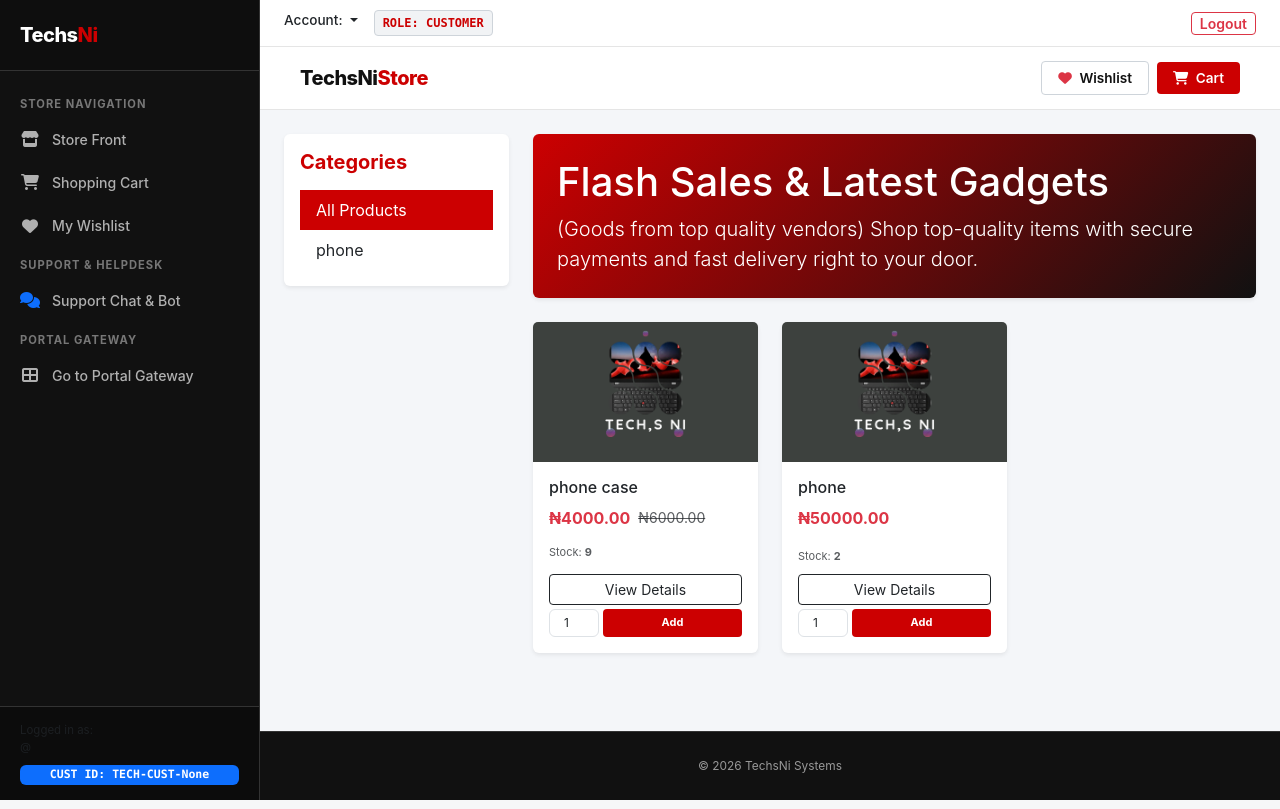
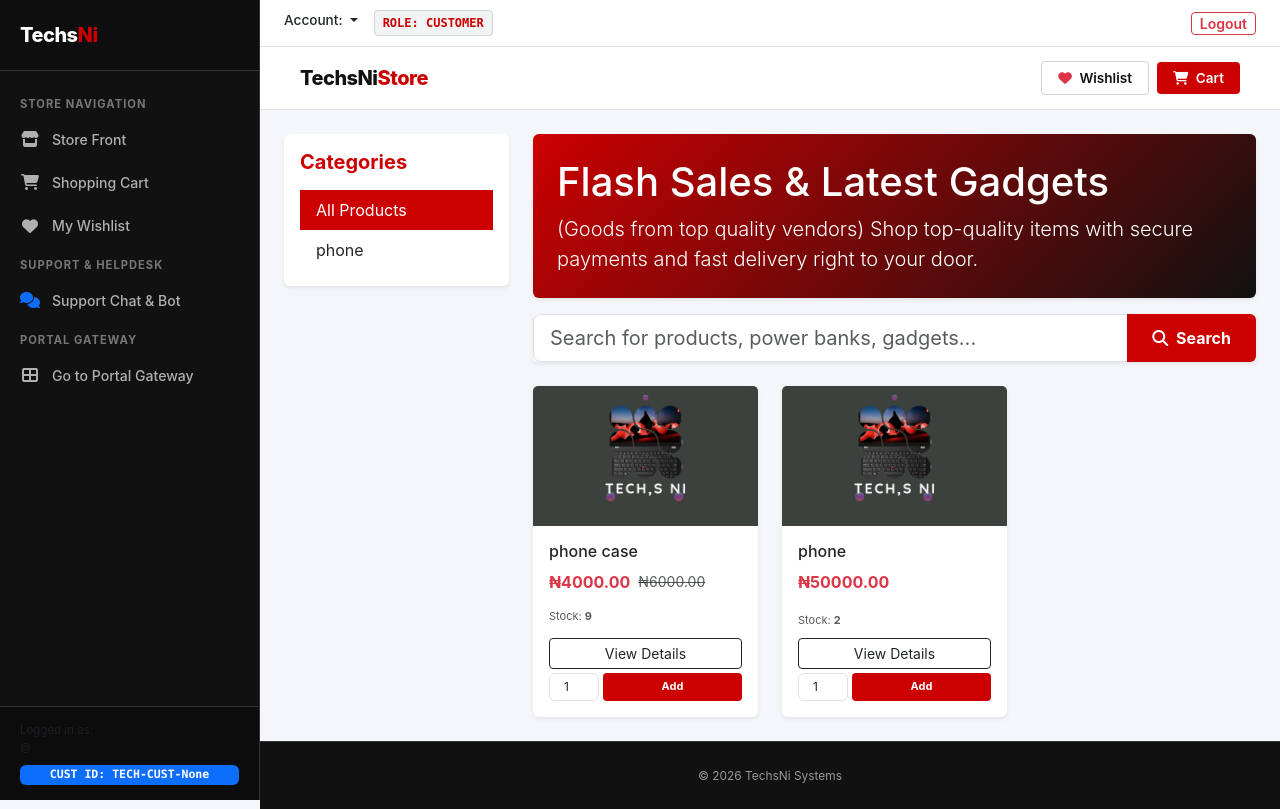
Before and after one commit to fortuneibrahim1/TechsNi, a Django app: page /store/ in a window 1280 px wide. Run offline with Django 5.2, Linux system fonts and the light colour scheme; data comes from the database, SQL or seed files in the repository.

Commit message:
Add search bar to storefront and update analytics views

```diff
--- a/store/templates/store/home.html
+++ b/store/templates/store/home.html
@@ -13,7 +13,7 @@
                     All Products
                 </a>
                 {% for cat in categories %}
-                    <a href="{% url 'store_home' %}?category={{ cat.id }}" class="list-group-item list-group-item-action {% if selected_category == cat.id|stringformat:'s' %}active border-0{% endif %}" {% if selected_category == cat.id|stringformat:'s' %}style="background-color: var(--brand-red); color: white;"{% endif %}>
+                    <a href="{% url 'store_home' %}?category={{ cat.id }}{% if search_query %}&q={{ search_query }}{% endif %}" class="list-group-item list-group-item-action {% if selected_category == cat.id|stringformat:'s' %}active border-0{% endif %}" {% if selected_category == cat.id|stringformat:'s' %}style="background-color: var(--brand-red); color: white;"{% endif %}>
                         {{ cat.name }}
                     </a>
                 {% endfor %}
@@ -21,21 +21,38 @@
         </div>
     </div>
 
-    <!-- Product Grid -->
+    <!-- Product Grid Column -->
     <div class="col-md-9">
-        <div class="p-4 mb-4 rounded text-white shadow-sm" style="background: linear-gradient(135deg, var(--brand-red), var(--brand-dark));">
+        <!-- Store Banner -->
+        <div class="p-4 mb-3 rounded text-white shadow-sm" style="background: linear-gradient(135deg, var(--brand-red), var(--brand-dark));">
             <h1>{% if active_promo_theme %}{{ active_promo_theme.name }} Flash Sales{% else %}Flash Sales & Latest Gadgets{% endif %}</h1>
             <p class="lead mb-0">(Goods from top quality vendors)
                 Shop top-quality items with secure payments and fast delivery right to your door.</p>
         </div>
 
-        <!-- CHANGED: row-cols-2 for mobile (2 items per row), row-cols-md-3 for desktop (3 items per row), tighter gutters (g-2 g-md-4) -->
+        <!-- Search Bar Form -->
+        <form method="GET" action="{% url 'store_home' %}" class="mb-4">
+            <div class="input-group shadow-sm">
+                <input type="text" name="q" value="{{ search_query }}" class="form-control form-control-lg" placeholder="Search for products, power banks, gadgets..." aria-label="Search products">
+                {% if selected_category %}
+                    <input type="hidden" name="category" value="{{ selected_category }}">
+                {% endif %}
+                <button class="btn text-white fw-bold px-4" type="submit" style="background-color: var(--brand-red);">
+                    <i class="fas fa-search me-1"></i> Search
+                </button>
+                {% if search_query %}
+                    <a href="{% url 'store_home' %}{% if selected_category %}?category={{ selected_category }}{% endif %}" class="btn btn-outline-secondary" title="Clear Search">Clear</a>
+                {% endif %}
+            </div>
+        </form>
+
+        <!-- Product Grid -->
         <div class="row row-cols-2 row-cols-md-3 g-2 g-md-4">
             {% for product in products %}
                 <div class="col">
                     <div class="card h-100 shadow-sm border-0">
                         {% if product.image %}
-                            <img src="{{ product.image.url }}" class="card-img-top" alt="{{ product.name }}" style="height: 140px; object-fit: cover;" class="img-fluid">
+                            <img src="{{ product.image.url }}" class="card-img-top img-fluid" alt="{{ product.name }}" style="height: 140px; object-fit: cover;">
                         {% else %}
                             <div class="bg-secondary text-white d-flex align-items-center justify-content-center" style="height: 140px;">No Image</div>
                         {% endif %}
@@ -88,7 +105,13 @@
                 </div>
             {% empty %}
                 <div class="col-12">
-                    <div class="alert alert-warning text-center">No products available in this category right now. Check back soon!</div>
+                    <div class="alert alert-warning text-center">
+                        {% if search_query %}
+                            No products found matching "<strong>{{ search_query }}</strong>". Try searching for something else or clear the filter.
+                        {% else %}
+                            No products available in this category right now. Check back soon!
+                        {% endif %}
+                    </div>
                 </div>
             {% endfor %}
         </div>
--- a/store/views.py
+++ b/store/views.py
@@ -24,10 +24,13 @@ User = get_user_model()
 # ==========================================
 # CUSTOMER FRONTEND & SHOPPING VIEWS
 # ==========================================
+from django.db.models import Q
+
 def store_home_view(request):
     """The main storefront for customers and staff to browse products."""
     categories = Category.objects.all()
     selected_category_id = request.GET.get('category')
+    search_query = request.GET.get('q', '').strip()
 
     # Dynamically determine the customer's state for UI reference only (without filtering missing db column)
     user_state = None
@@ -41,8 +44,14 @@ def store_home_view(request):
             user_state = request.user.state
 
     products = Product.objects.filter(is_active=True).order_by('-id')
+
     if selected_category_id:
         products = products.filter(category_id=selected_category_id)
+
+    if search_query:
+        products = products.filter(
+            Q(name__icontains=search_query) | Q(description__icontains=search_query)
+        )
 
     active_promo_theme = PromoTheme.objects.filter(is_active=True).first()
 
@@ -50,6 +59,7 @@ def store_home_view(request):
         'categories': categories,
         'products': products,
         'selected_category': selected_category_id,
+        'search_query': search_query,
         'active_promo_theme': active_promo_theme,
         'user_state': user_state,
     }
@@ -58,6 +68,7 @@ def store_home_view(request):
         return render(request, 'store/home.html', context)
 
     return render(request, 'store/home.html', context)
+
 
 def product_detail_view(request, product_slug):
     product = get_object_or_404(Product, slug=product_slug, is_active=True)
```
